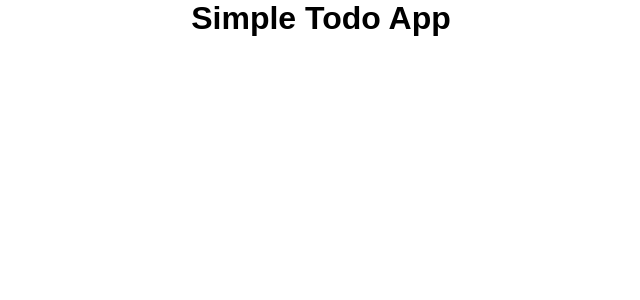
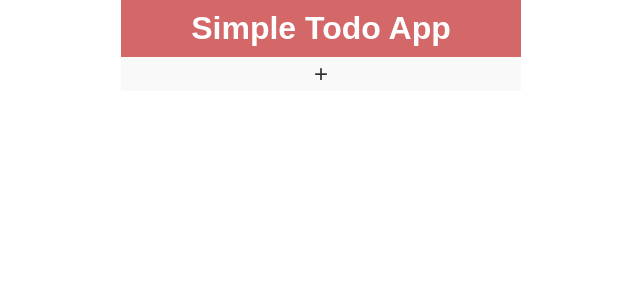
Before and after one commit to cotyhamilton/react-todo-app, a React (Create React App) app: page / in a window 1280 px wide. Shown: the top 300 px of the page, without its empty margins (319-959 px from the left). Built offline with nearby package versions, Linux system fonts and the light colour scheme.

Commit message:
added plus button to bottom of list

```diff
--- a/src/TodoList.js
+++ b/src/TodoList.js
@@ -35,11 +35,18 @@ class TodoList extends Component {
             <Item key={i.id} item={i} onDelete={this.deleteItem} />
         ));
         return (
-            <div className="App">
-                <h1>Simple Todo App</h1>
-                <Form onSave={this.handleSave} />
+            <div className="Container">
+                <header className="title">
+                    <h1>Simple Todo App</h1>
+                </header>
                 <div className="list">
-                    <ul> {items} </ul>
+                    <ul>
+                        {items}
+                        <div className="list-item add-item-button">
+                            <Form onSave={this.handleSave} />
+                            +
+                        </div>
+                    </ul>
                 </div>
             </div>
         );
```
